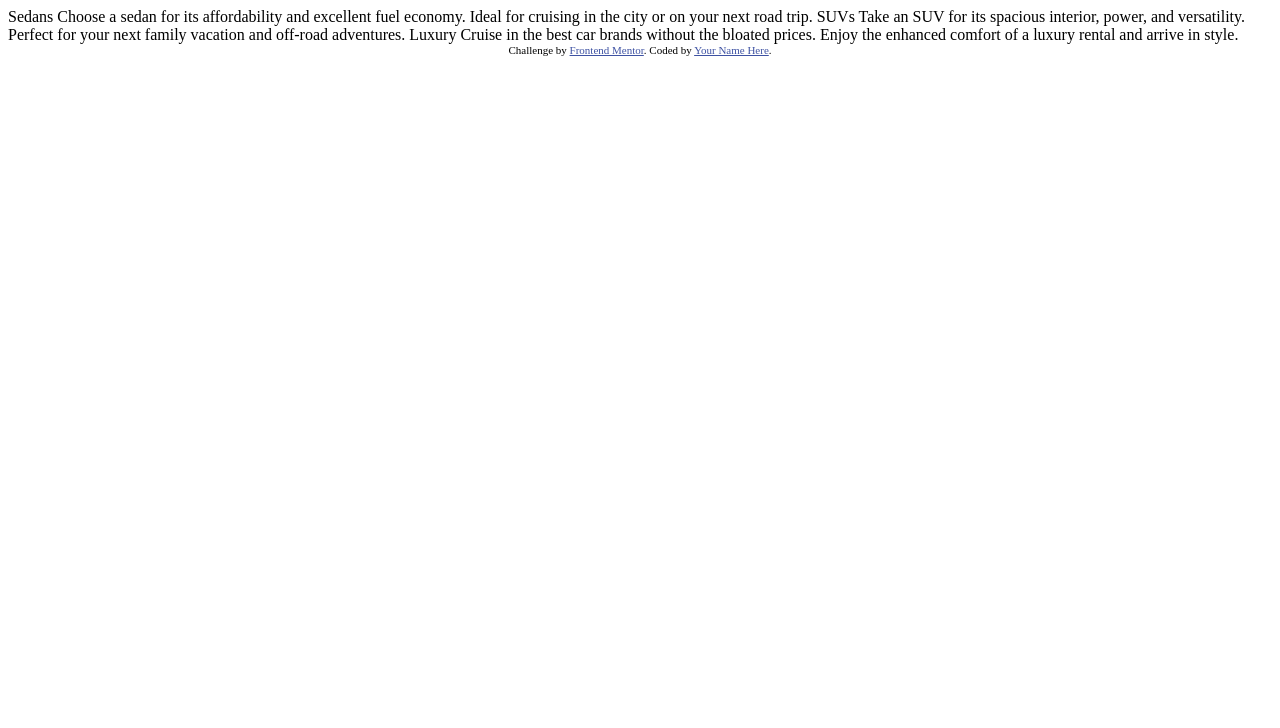
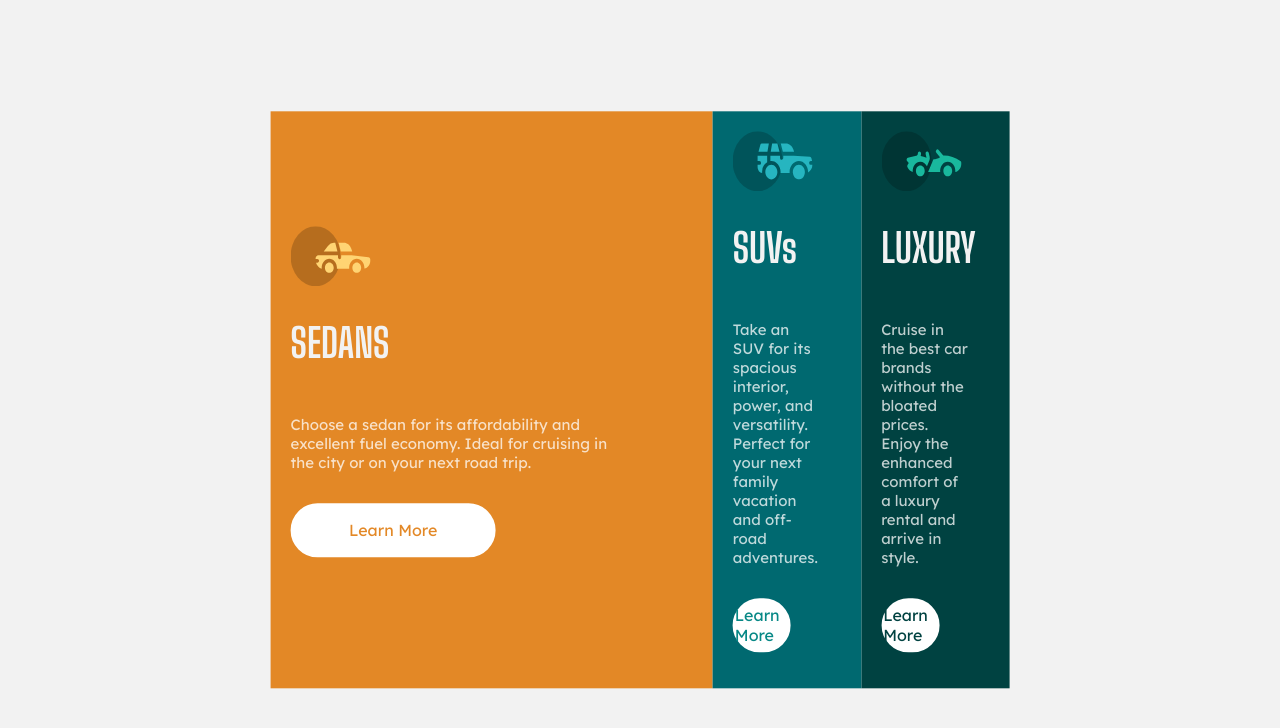
Before and after one commit to chiragpattanaik/Front-end-Mentor, a plain HTML site: page Challenge - 5/3-column-preview-card-component-main/index.html in a window 1280 px wide. Drawn offline with Linux system fonts and the light colour scheme.

Commit message:
new changes

```diff
--- a/Challenge - 5/3-column-preview-card-component-main/index.html
+++ b/Challenge - 5/3-column-preview-card-component-main/index.html
@@ -5,6 +5,9 @@
   <meta name="viewport" content="width=device-width, initial-scale=1.0"> <!-- displays site properly based on user's device -->
 
   <link rel="icon" type="image/png" sizes="32x32" href="./images/favicon-32x32.png">
+  <link rel="stylesheet" href="style.css">
+  <link href="https://fonts.googleapis.com/css2?family=Big+Shoulders+Display:wght@700&display=swap" rel="stylesheet">
+  <link href="https://fonts.googleapis.com/css2?family=Lexend+Deca&display=swap" rel="stylesheet">
 
   <title>Frontend Mentor | 3-column preview card component</title>
 
@@ -16,21 +19,39 @@
 </head>
 <body>
 
-  Sedans
-  Choose a sedan for its affordability and excellent fuel economy. Ideal for cruising in the city
-  or on your next road trip.
+  <div class="main-container">
+    <div class="car-types">
+      <div class="sedan-cars">
+          <div class="sedan-desc">
+            <img src="images/icon-sedans.svg" >
+            <h2>SEDANS</h2>
+            <p>Choose a sedan for its affordability and excellent fuel economy. Ideal for cruising in the city
+              or on your next road trip.</p>
+            <h3>Learn More</h3>
+          </div>
+      </div>
 
-  SUVs
-  Take an SUV for its spacious interior, power, and versatility. Perfect for your next family vacation
-  and off-road adventures.
+      <div class="suvs">
+        <div class="suv-desc">
+          <img src="images/icon-suvs.svg">
+          <h2>SUVs</h2>
+          <p>Take an SUV for its spacious interior, power, and versatility. Perfect for your next family vacation
+            and off-road adventures.</p>
+            <h3>Learn More</h3>
+        </div>
+      </div>
+      <div class="luxury">
+        <div class="luxury-desc">
+          <img src="images/icon-luxury.svg">
+          <h2>LUXURY</h2>
+          <p>Cruise in the best car brands without the bloated prices. Enjoy the enhanced comfort of a luxury
+            rental and arrive in style.</p>
+            <h3>Learn More</h3>
+        </div>
+      </div>
+      </div>
+    </div>
+  </div>
 
-  Luxury
-  Cruise in the best car brands without the bloated prices. Enjoy the enhanced comfort of a luxury
-  rental and arrive in style.
-
-  <div class="attribution">
-    Challenge by <a href="https://www.frontendmentor.io?ref=challenge" target="_blank">Frontend Mentor</a>.
-    Coded by <a href="#">Your Name Here</a>.
-  </div>
 </body>
 </html>
--- /dev/null
+++ b/Challenge - 5/3-column-preview-card-component-main/style.css
@@ -0,0 +1,198 @@
+body {
+    background-color: hsl(0, 0%, 95%);
+    margin: 0;
+    padding: 0;
+    font-family: 'Lexend Deca', sans-serif;
+}
+
+* {
+    font: inherit;
+}
+
+.main-container {
+    display: flex;
+    justify-content: center;
+    align-items: center;
+    cursor: pointer;
+    position: absolute;
+    top: 50%;
+    left: 50%;
+    transform: translate(-50%, -50%);
+}
+
+
+.car-types {
+    display: flex;
+    justify-content: space-around;
+}
+
+
+
+.sedan-cars {
+    height: auto;
+    max-width: 60vh;
+    background-color: hsl(31, 77%, 52%);
+    display: flex;
+    flex-direction: column;
+    justify-content: center;
+}
+
+.sedan-desc {
+    display: flex;
+    flex-direction: column;
+    position: relative;
+    padding: 20px;
+}
+
+.sedan-cars h2 {
+    font-family: 'Big Shoulders Display', cursive;
+    font-size: 40px;
+    color: hsl(0, 0%, 95%);
+}
+
+.sedan-cars p {
+    font-family: 'Lexend Deca', sans-serif;
+    font-size: 15px;
+    width: 80%;
+    color: hsla(0, 0%, 100%, 0.75);
+}
+
+.sedan-desc h3 {
+    display: flex;
+    align-items: center;
+    justify-content: center;
+    background-color: white;
+    border-radius: 30px;
+    width: 50%;
+    font-family: 'Lexend Deca', sans-serif;
+    height: 50px;
+    color: hsl(31, 77%, 52%);
+    border: 2px solid white;
+}
+
+.sedan-desc:hover h3 {
+    visibility: visible;
+    background-color: transparent;
+    color: white;
+}
+
+.suvs {
+    height: auto;
+    width: 300px;
+    background-color: hsl(184, 100%, 22%);
+    display: flex;
+    flex-direction: column;
+    justify-content: center;
+}
+
+.suv-desc {
+    display: flex;
+    flex-direction: column;
+    position: relative;
+    padding: 20px;
+}
+
+.suv-desc h2 {
+    font-family: 'Big Shoulders Display', cursive;
+    font-size: 40px;
+    color: hsl(0, 0%, 95%);
+}
+
+.suv-desc p {
+    font-family: 'Lexend Deca', sans-serif;
+    font-size: 15px;
+    width: 80%;
+    color: hsla(0, 0%, 100%, 0.75);
+}
+
+.suv-desc h3 {
+    display: flex;
+    align-items: center;
+    justify-content: center;
+    background-color: white;
+    border-radius: 30px;
+    width: 50%;
+    font-family: 'Lexend Deca', sans-serif;
+    height: 50px;
+    color: hsl(179, 90%, 28%);
+    border: 2px solid white;
+}
+
+.suv-desc:hover h3 {
+    visibility: visible;
+    background-color: transparent;
+    color: white;
+}
+
+
+.luxury {
+
+    width: 300px;
+    background-color: hsl(179, 100%, 13%);
+    display: flex;
+    flex-direction: column;
+    justify-content: center;
+}
+
+
+.luxury-desc {
+    display: flex;
+    flex-direction: column;
+    position: relative;
+    padding: 20px;
+}
+
+.luxury-desc h2 {
+    font-family: 'Big Shoulders Display', cursive;
+    font-size: 40px;
+    color: hsl(0, 0%, 95%);
+}
+
+.luxury-desc p {
+    font-family: 'Lexend Deca', sans-serif;
+    font-size: 15px;
+    width: 83%;
+    color: hsla(0, 0%, 100%, 0.75);
+}
+
+
+.luxury-desc h3 {
+    display: flex;
+    align-items: center;
+    justify-content: center;
+    background-color: white;
+    border-radius: 30px;
+    width: 50%;
+    font-family: 'Lexend Deca', sans-serif;
+    height: 50px;
+    color: hsl(179, 100%, 13%);
+    border: 2px solid white;
+}
+
+.luxury-desc:hover h3 {
+    visibility: visible;
+    background-color: transparent;
+    color: white;
+}
+
+.sedan-desc img,
+.suv-desc img,
+.luxury-desc img {
+    height: 60px;
+    width: 80px;
+}
+
+@media screen and (max-width: 768px) {
+    .main-container {
+        display: flex;
+        flex-direction: column;
+        align-items: center;
+        justify-content: center;
+    }
+
+    .car-types {
+        display: flex;
+        flex-direction: column;
+        justify-content: center;
+    }
+}
```
Also changed, not shown: Challenge - 5/3-column-preview-card-component-main/Text.txt (added).
